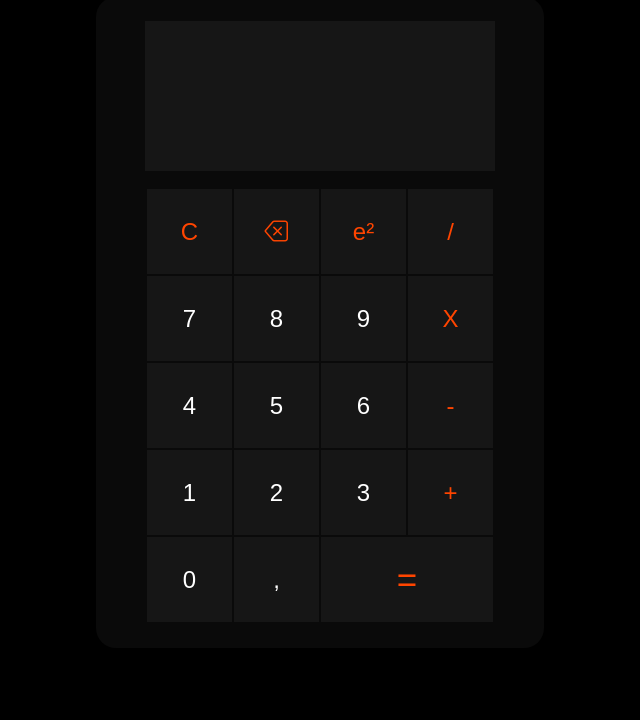
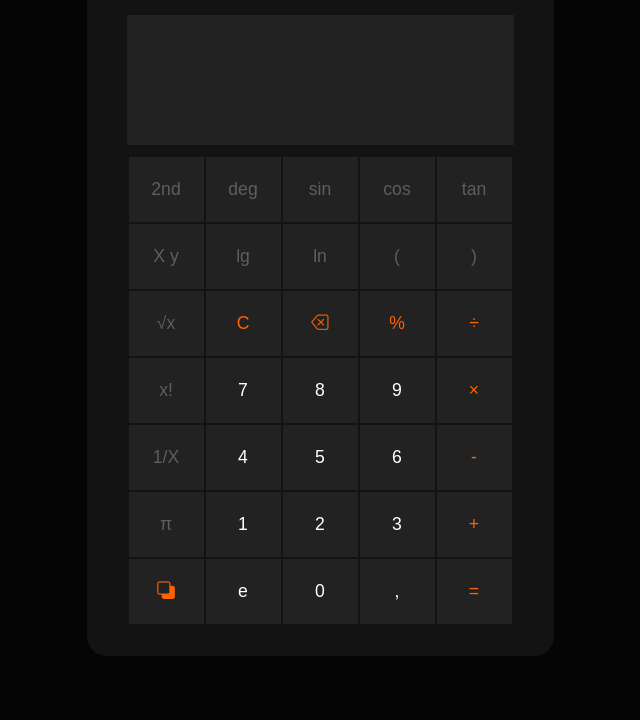
Before and after one commit to Vkakarott/calculadora, a plain HTML site: page index.html in a window 1280 px wide. Shown: the part 80-800 px from the top of the page, without its empty margins (320-960 px from the left). Drawn offline with nearby package versions, Linux system fonts and the light colour scheme.

Commit message:
new branch

```diff
--- a/index.html
+++ b/index.html
@@ -5,47 +5,69 @@
     <meta name="viewport" content="width=device-width, initial-scale=1.0">
     <link rel="stylesheet" href="https://cdn.jsdelivr.net/npm/bootstrap-icons@1.10.5/font/bootstrap-icons.css">
     <link rel="stylesheet" href="style.css">
-    <title>Cauculadora</title>
+    <title>Calculadora</title>
 </head>
 <body>
-    <h1>Cauculadora</h1>
-    <section>
-        <div id="display">
-            <div id="parse"></div>
-            <div id="res"></div>
-        </div>
-        <table id="teclado">
+    <main>
+        <section class="body">
+            <section class="display">
+                <div class="partial"></div>
+                <div class="result"></div>
+            </section>
+            <table class="keyboard">
                 <tr>
-                <td><button value="dell" class="operadores">C</button></td>
-                <td><button value="close" class="operadores"><i class="bi bi-backspace"></i></button></td>
-                <td><button value="**" class="operadores">e²</button></td>
-                <td><button value="/" class="operadores">/</button></td>
+                    <td><button onclick="revertFunctions()" class="plus-operator">2nd</button></td>
+                    <td><button id="deg" class="plus-operator">deg</button></td>
+                    <td><button id="sin" class="plus-operator">sin</button></td>
+                    <td><button id="cos" class="plus-operator">cos</button></td>
+                    <td><button id="tan" class="plus-operator">tan</button></td>
                 </tr>
                 <tr>
+                    <td><button class="plus-operator">X <span class="el">y</span></button></td>
+                    <td><button class="plus-operator">lg</button></td>
+                    <td><button class="plus-operator">ln</button></td>
+                    <td><button class="plus-operator">&#40</button></td>
+                    <td><button class="plus-operator">&#41</button></td>
+                </tr>
+                <tr>
+                    <td><button class="plus-operator">&radic;x</button></td>
+                    <td><button value="dell" class="operating">C</button></td>
+                    <td><button value="close" class="operating"><i class="bi bi-backspace"></i></button></td>
+                    <td><button value="**" class="operating">%</button></td>
+                    <td><button value="/" class="operating">&#247</button></td>
+                </tr>
+                <tr>
+                    <td><button class="plus-operator">x!</button></td>
                     <td><button value="7" class="num">7</button></td>
                     <td><button value="8" class="num">8</button></td>
                     <td><button value="9" class="num">9</button></td>
-                <td><button value="*" class="operadores">X</button></td>
+                    <td><button value="*" class="operating">&#215</button></td>
                 </tr>
                 <tr>
+                    <td><button class="plus-operator">1/X</button></td>
                     <td><button value="4" class="num">4</button></td>
                     <td><button value="5" class="num">5</button></td>
                     <td><button value="6" class="num">6</button></td>
-                <td><button value="-" class="operadores">-</button></td>
+                    <td><button value="-" class="operating">-</button></td>
                 </tr>
                 <tr>
+                    <td><button class="plus-operator">&pi;</button></td>
                     <td><button value="1" class="num">1</button></td>
                     <td><button value="2" class="num">2</button></td>
                     <td><button value="3" class="num">3</button></td>
-                <td><button value="+" class="operadores">+</button></td>
+                    <td><button value="+" class="operating">+</button></td>
                 </tr>
                 <tr>
+                    <td><button class="operating"><i class="bi bi-back"></i></i></button></td>
+                    <td><button class="num">e</button></td>
                     <td><button value="0" class="num">0</button></td>
                     <td><button value="." class="num">,</button></td>
-                <td><button value="=" class="operadores" id="igual">=</button></td>
+                    <td><button value="=" class="operating" id="igual">=</button></td>
                 </tr>
             </table>
         </section>
+    </main>
+
     <script src="script.js"></script>
 </body>
 </html>
--- a/script.js
+++ b/script.js
@@ -1,6 +1,15 @@
-const btns = document.querySelectorAll('button');
-const resul = document.getElementById('res');
-const parse = document.getElementById('parse');
+const deg = document.querySelector('#deg');
+const sin = document.querySelector('#sin');
+const cos = document.querySelector('#cos');
+const tan = document.querySelector('#tan');
+const [isInvert, setIsInvert] = false;
+revertFunctions() {
+    if (isInvert) {
+
+    } else {
+
+    }
+}
 
 //forEach nos botões para adicionar um evento de click que chama a função de mesmo nome
 btns.forEach((button, value) => {
--- a/style.css
+++ b/style.css
@@ -1,83 +1,88 @@
+:root {
+    --black-ground: #050505;
+    --black-light: #222222;
+    --black-body: #131313;
+    --color-itens: white;
+    --button-color: rgb(255, 98, 0);
+    --button-light-color: rgba(128, 128, 128, 0.644);
+}
+
 * {
     padding: 0;
     margin: 0;
 }
+
+body, html {
+    width: 100%;
+    height: 100%;
+    overflow: hidden;
+}
+
 body {
-    background-color: black;
+    background-color: var(--black-ground);
     font-family: Arial, Helvetica, sans-serif;
     display: flex;
     flex-direction: column;
     align-items: center;
+    color: var(--color-itens);
 }
-h1 {
-    color: white;
-    text-align: center;
-    padding: 20px;
+
+main {
+    display: flex;
+    width: 100%;
+    height: 100%;
+    align-items: center;
+    justify-content: center;
 }
-section {
-    background-color: rgb(10, 10, 10);
-    width: 400px;
-    border-radius: 20px;
+
+.body{
+    background-color: var(--black-body);
     display: flex;
     flex-direction: column;
-    flex-wrap: wrap;
     align-items: center;
-    padding: 1.5rem;
-    gap: 1rem;
+    justify-content: center;
+    min-width: 370px;
+    border-radius: 20px;
+    padding: 30px 40px;
+    gap: 10px;
 }
-#display {
+
+.display {
     display: flex;
-    width: 350px;
-    height: 150px;
     flex-direction: column;
-    background-color: rgb(22, 22, 22);
-    color: rgb(255, 255, 255);
+    width: 100%;
+    height: 130px;
+    background-color: var(--black-light);
     font-size: 40px;
     align-items: flex-end;
     justify-content: flex-end;
 }
-#res {
-    height: 50px;
-    width: 350px;
-    padding: 2px;
+
+.keyboard {
     display: flex;
     flex-direction: column;
-    font-size: 50px;
-    align-items: flex-end;
+    width: 100%;
+    height: 100%;
 }
-#parse {
-    padding: 2px;
-    display: flex;
-    flex-direction: column;
-    align-items: flex-end;
-    font-size: 35px;
-    color: rgb(150, 150, 150);
-}
-#teclado {
-    display: flex;
-    flex-direction: column;
-    flex-wrap: wrap;
-    width: 350px;
-}
-td {
-    max-width: 85px;
-}
+
 button {
     border: none;
-    width: 85px;
-    height: 85px;
-    font-size: x-large;
-    background-color: rgb(22, 22, 22);
-    color: white;
-    transition: .2s;
+    width: 75px;
+    height: 65px;
+    font-size: 1.1em;
+    background-color: var(--black-light);
+    color: var(--color-itens);
+    transition: .5s;
 }
+
 button:hover {
-    background-color: rgb(8, 8, 8);
+    background-color: var(--black-ground);
 }
-.operadores {
-    color: orangered;
+
+.operating {
+    color: var(--button-color);
 }
-#igual {
-    width: 172px;
-    font-size: 35px;
+
+.plus-operator {
+    color: var(--button-light-color);
 }
```
Lines whose indentation alone changed are shown as unchanged.
